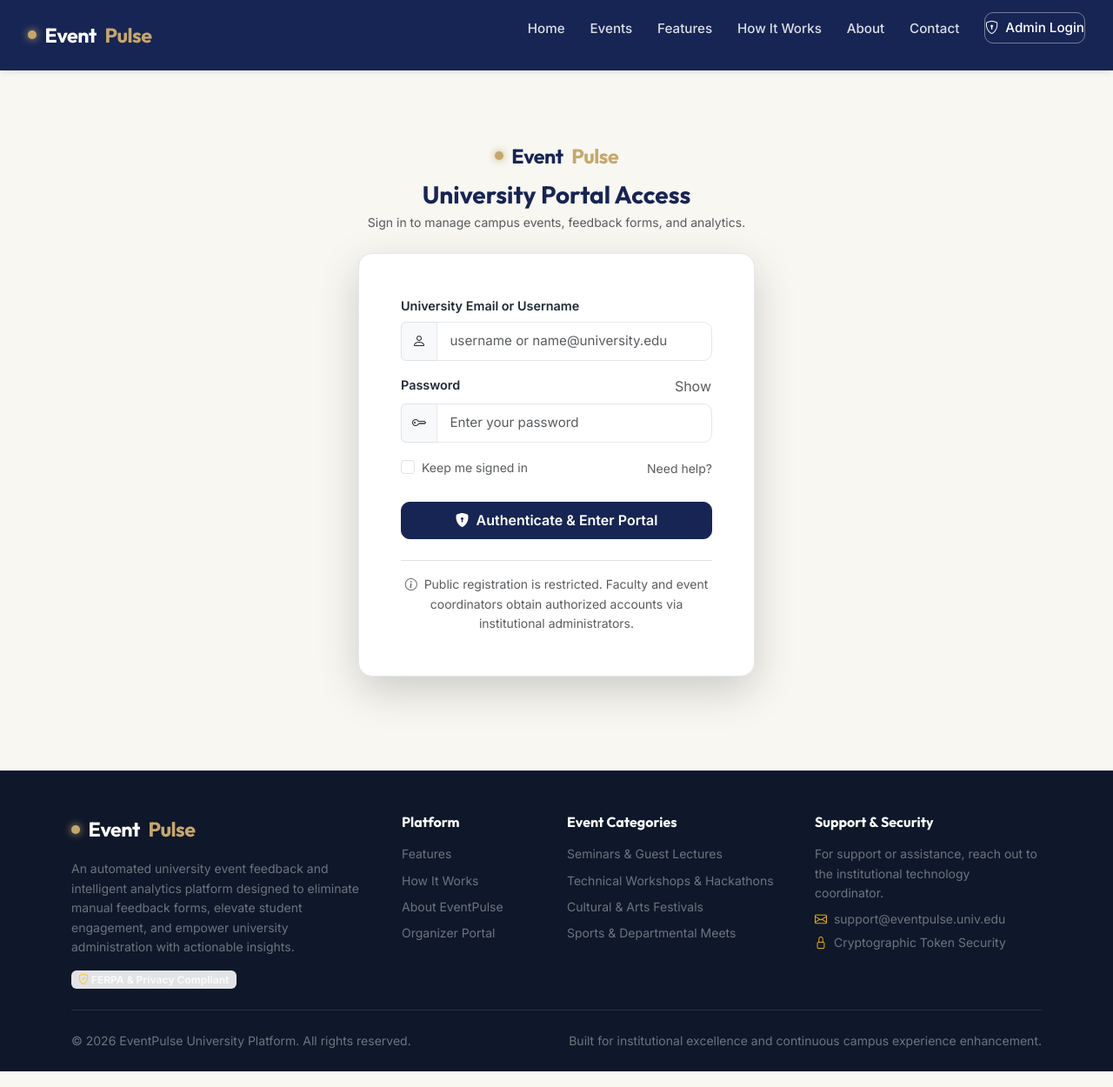
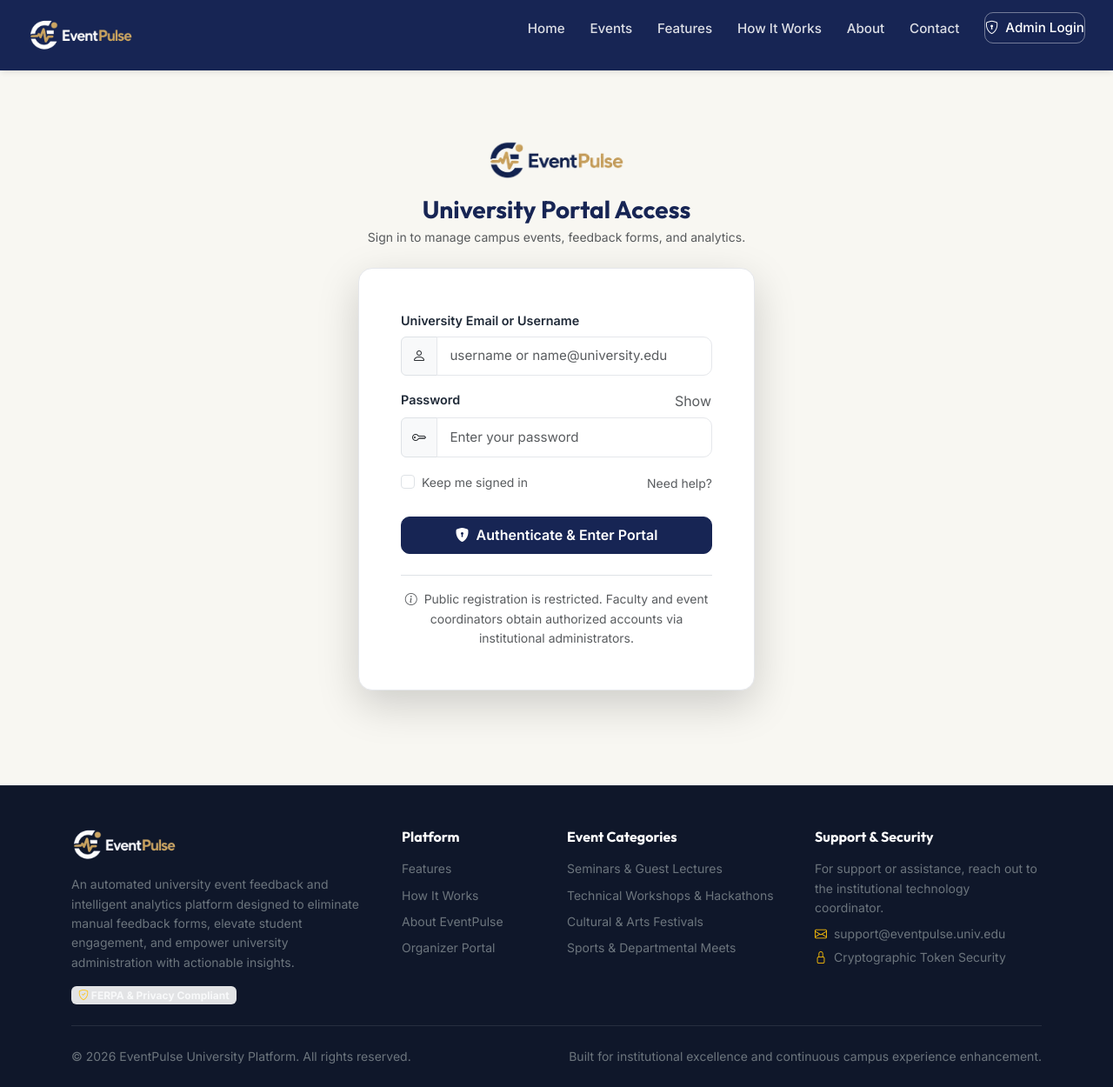
Before and after one commit to prabhu120607-ops/eventpulse, a Django app: page /portal/login/?next=/portal/events/ in a window 1280 px wide. Shown: the whole page at 87% size. Run offline with Django 5.2, Linux system fonts and the light colour scheme.

Commit message:
Add official EventPulse logos and favicons across all templates

```diff
--- a/static/css/style.css
+++ b/static/css/style.css
@@ -127,6 +127,25 @@ a:hover {
 
 .brand-accent {
   color: var(--gold-accent);
+}
+
+.brand-logo-img {
+  height: 38px;
+  width: auto;
+  max-width: 190px;
+  object-fit: contain;
+  display: inline-block;
+  vertical-align: middle;
+  transition: transform var(--transition-fast);
+}
+
+.brand-logo:hover .brand-logo-img {
+  transform: scale(1.02);
+}
+
+.sidebar-brand .brand-logo-img {
+  height: 34px;
+  max-width: 175px;
 }
 
 .public-nav-links {
--- a/templates/accounts/login.html
+++ b/templates/accounts/login.html
@@ -7,9 +7,8 @@
 <section class="section-pad d-flex align-items-center" style="min-height: 80vh;">
   <div class="container" style="max-width: 480px;">
     <div class="text-center mb-4">
-      <div class="brand-logo justify-content-center mb-2" style="color: var(--primary-navy) !important;">
-        <span class="pulse-dot"></span>
-        Event<span class="brand-accent">Pulse</span>
+      <div class="brand-logo justify-content-center mb-3">
+        <img src="{% static 'img/logo-primary.png' %}" alt="EventPulse Logo" style="height: 46px; object-fit: contain;">
       </div>
       <h3 class="fw-bold mb-1" style="color: var(--primary-navy);">University Portal Access</h3>
       <p class="text-muted small">Sign in to manage campus events, feedback forms, and analytics.</p>
--- a/templates/base.html
+++ b/templates/base.html
@@ -11,6 +11,12 @@
   <link href="https://cdn.jsdelivr.net/npm/bootstrap@5.3.3/dist/css/bootstrap.min.css" rel="stylesheet">
   <link rel="stylesheet" href="https://cdn.jsdelivr.net/npm/bootstrap-icons@1.11.3/font/bootstrap-icons.min.css">
 
+  <!-- Favicon & Brand Icons -->
+  <link rel="icon" type="image/svg+xml" href="{% static 'img/favicon.svg' %}">
+  <link rel="icon" type="image/png" sizes="32x32" href="{% static 'img/favicon.png' %}">
+  <link rel="icon" type="image/x-icon" href="{% static 'img/favicon.ico' %}">
+  <link rel="apple-touch-icon" sizes="180x180" href="{% static 'img/apple-touch-icon.png' %}">
+
   <!-- EventPulse Core Styles -->
   <link rel="stylesheet" href="{% static 'css/style.css' %}">
   {% block extra_head %}{% endblock %}
@@ -21,8 +27,7 @@
   <nav class="public-navbar" aria-label="Main Navigation">
     <div class="public-nav-container">
       <a href="{% url 'public:home' %}" class="brand-logo" id="nav-brand-logo">
-        <span class="pulse-dot"></span>
-        Event<span class="brand-accent">Pulse</span>
+        <img src="{% static 'img/logo-white-gold.png' %}" alt="EventPulse Logo" class="brand-logo-img">
       </a>
 
       <ul class="public-nav-links">
@@ -73,8 +78,7 @@
       <div class="row g-4 mb-4">
         <div class="col-lg-4 col-md-6">
           <div class="brand-logo mb-3">
-            <span class="pulse-dot"></span>
-            Event<span class="brand-accent">Pulse</span>
+            <img src="{% static 'img/logo-white-gold.png' %}" alt="EventPulse Logo" class="brand-logo-img">
           </div>
           <p class="text-secondary small pe-lg-4">
             An automated university event feedback and intelligent analytics platform designed to eliminate manual feedback forms, elevate student engagement, and empower university administration with actionable insights.
--- a/templates/feedback/submit_feedback.html
+++ b/templates/feedback/submit_feedback.html
@@ -18,9 +18,8 @@
 
     <!-- Event Header Card -->
     <div class="ep-card text-center py-4 mb-4">
-      <div class="brand-logo justify-content-center mb-2" style="color: var(--primary-navy) !important; font-size: 1.25rem;">
-        <span class="pulse-dot"></span>
-        Event<span class="brand-accent">Pulse</span>
+      <div class="brand-logo justify-content-center mb-2">
+        <img src="{% static 'img/logo-primary.png' %}" alt="EventPulse Logo" style="height: 38px; object-fit: contain;">
       </div>
 
       <span class="badge bg-light text-dark border mb-2">{{ event.get_category_display }}</span>
```
Also changed, not shown: templates/base_admin.html (+9 -2 lines), static/img/apple-touch-icon.png (added), static/img/brand-icon-light.png (added), static/img/brand-icon-primary.png (added), static/img/favicon-192.png (added), static/img/favicon-512.png (added), static/img/favicon.ico (added), static/img/favicon.png (added), static/img/favicon.svg (added), static/img/logo-dark-bg.png (added), static/img/logo-light-bg.png (added), static/img/logo-primary.png (added), static/img/logo-white-gold.png (added).
